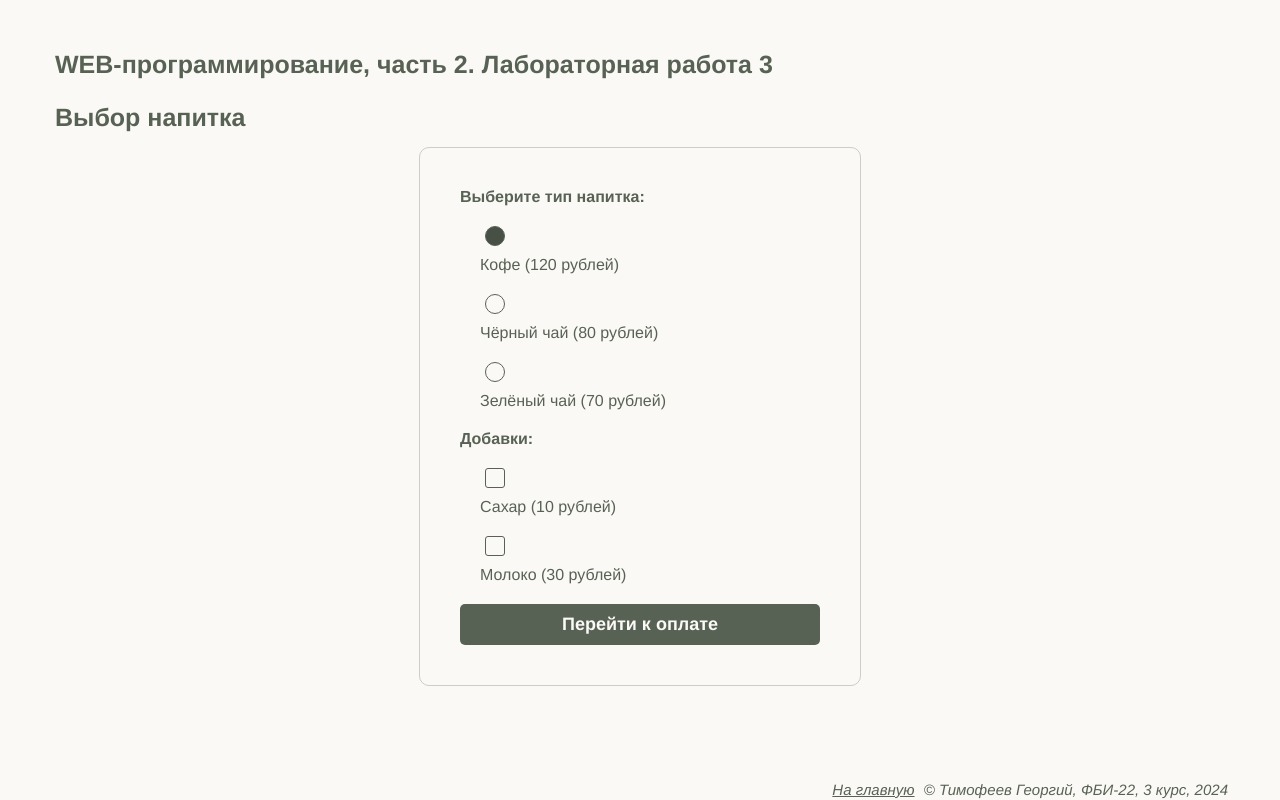
After one commit to GeorgyTimofeev/web-programming-labs-2, a Flask app: page /lab3/order/ in a window 1280 px wide. The commit adds this page. Run offline with Flask 3, Linux system fonts and the light colour scheme.

Commit message:
Заказ напитка

```diff
--- a/lab3.py
+++ b/lab3.py
@@ -64,3 +64,34 @@ def form1():
     age = request.cookies.get('age')
     sex = request.cookies.get('sex')
     return render_template('lab3/form1.html', user=user, age=age, sex=sex, errors=errors)
+
+@lab3.route('/lab3/order/')
+def order():
+    return render_template('lab3/order.html')
+
+@lab3.route('/lab3/payment/')
+def payment():
+    price = 0
+    drink = request.args.get('drink')
+
+    if drink == 'coffee':
+        price += 120
+    elif drink == 'black_tea':
+        price += 80
+    elif drink == 'green_tea':
+        price += 70
+
+    if request.args.get('milk') == 'on':
+        price += 30
+    if request.args.get('sugar') == 'on':
+        price += 10
+
+    return render_template('lab3/payment.html', price=price)
+
+@lab3.route('/lab3/success/', methods=['GET', 'POST'])
+def success():
+    if request.method == 'POST':
+        price = request.form.get('price')
+        return render_template('lab3/success.html', price=price)
+    else:
+        return redirect(url_for('lab3.order'))
--- a/static/main.css
+++ b/static/main.css
@@ -197,3 +197,75 @@ option {
     font-family: Helvetica;
     font-weight: normal;
 }
+
+input[type="radio"] {
+    margin: 10px 5px;
+    border: 1px solid rgb(88, 98, 84);
+    border-radius: 50%;
+    width: 20px;
+    height: 20px;
+    appearance: none;
+    -webkit-appearance: none;
+    -moz-appearance: none;
+    background-color: rgb(251, 249, 246);
+    cursor: pointer;
+    position: relative;
+    display: flex;
+    gap: 10px;
+}
+
+input[type="radio"]:checked {
+    background-color: rgb(72, 80, 69);
+}
+
+input[type="radio"]:focus {
+    outline: none;
+    box-shadow: 0 0 0 3px rgba(72, 80, 69, 0.5);
+}
+
+input[type="radio"]::before {
+    content: "";
+    background-color: rgb(251, 249, 246);
+    border: 2px solid rgb(88, 98, 84);
+    display: none;
+}
+
+input[type="radio"]:checked::before {
+    display: none;
+}
+
+input[type="checkbox"] {
+    margin: 10px 5px;
+    border: 1px solid rgb(88, 98, 84);
+    border-radius: 3px;
+    width: 20px;
+    height: 20px;
+    appearance: none;
+    -webkit-appearance: none;
+    -moz-appearance: none;
+    background-color: rgb(251, 249, 246);
+    cursor: pointer;
+    position: relative;
+    display: flex;
+    gap: 10px;
+}
+
+input[type="checkbox"]:checked {
+    background-color: rgb(72, 80, 69);
+}
+
+input[type="checkbox"]:focus {
+    outline: none;
+    box-shadow: 0 0 0 3px rgba(72, 80, 69, 0.5);
+}
+
+input[type="checkbox"]::before {
+    content: "";
+    background-color: rgb(251, 249, 246);
+    border: 2px solid rgb(88, 98, 84);
+    display: none;
+}
+
+input[type="checkbox"]:checked::before {
+    display: none;
+}
--- a/templates/lab3/lab3.html
+++ b/templates/lab3/lab3.html
@@ -6,5 +6,7 @@
 <ol>
     <li><a href="/lab3/cookie/">Куки</a></li>
     <li><a href="/lab3/del_cookies/">Отчистка куки</a></li>
+    <li><a href="/lab3/form1">Форма 1</a></li>
+    <li><a href="/lab3/order">Заказ напитка</a></li>
 </ol>
 {% endblock %}
--- /dev/null
+++ b/templates/lab3/order.html
@@ -0,0 +1,79 @@
+{% extends "base.html" %} {# Номер лабораторной #} {% block lab %}Лабораторная
+работа 3 {% endblock %} {# Основной контент: #} {% block main %}
+<h1>Выбор напитка</h1>
+<form method="get" action="/lab3/payment/">
+    <div>
+        <label><b>Выберите тип напитка:</b></label>
+    </div>
+    <div>
+        <div>
+            <input
+                type="radio"
+                id="coffee"
+                name="drink"
+                value="coffee"
+                checked
+            />
+            <label for="coffee">Кофе (120 рублей)</label>
+        </div>
+        <div>
+            <input type="radio" id="black_tea" name="drink" value="black_tea" />
+            <label for="black_tea">Чёрный чай (80 рублей)</label>
+        </div>
+        <div>
+            <input type="radio" id="green_tea" name="drink" value="green_tea" />
+            <label for="green_tea">Зелёный чай (70 рублей)</label>
+        </div>
+    </div>
+    <div>
+        <label><b>Добавки:</b></label>
+    </div>
+    <div>
+        <div>
+            <input type="checkbox" name="sugar" />
+            <label for="sugar">Сахар (10 рублей)</label>
+        </div>
+        <div>
+            <input type="checkbox" name="milk" />
+            <label for="milk">Молоко (30 рублей)</label>
+        </div>
+    </div>
+    <div><button type="submit">Перейти к оплате</button></div>
+</form>
+<style>
+    form {
+        max-width: 400px;
+        margin: auto;
+        padding: 20px;
+        border: 1px solid #ccc;
+        border-radius: 10px;
+        background-color: rgb(251, 249, 246);
+        color: rgb(88, 98, 84);
+        font-family: Helvetica;
+    }
+    label {
+        display: block;
+        margin-bottom: 10px;
+        color: rgb(88, 98, 84);
+        font-family: Helvetica;
+    }
+    input[type="radio"],
+    input[type="checkbox"] {
+        margin-right: 10px;
+    }
+    button {
+        display: block;
+        width: 100%;
+        padding: 10px;
+        background-color: rgb(88, 98, 84);
+        color: rgb(251, 249, 246);
+        border: none;
+        border-radius: 5px;
+        cursor: pointer;
+        font-family: Helvetica;
+    }
+    button:hover {
+        background-color: rgb(88, 98, 84);
+    }
+</style>
+{% endblock %}
```
Also changed, not shown: templates/lab3/payment.html (added, +28 -0 lines), templates/lab3/success.html (added, +11 -0 lines).
